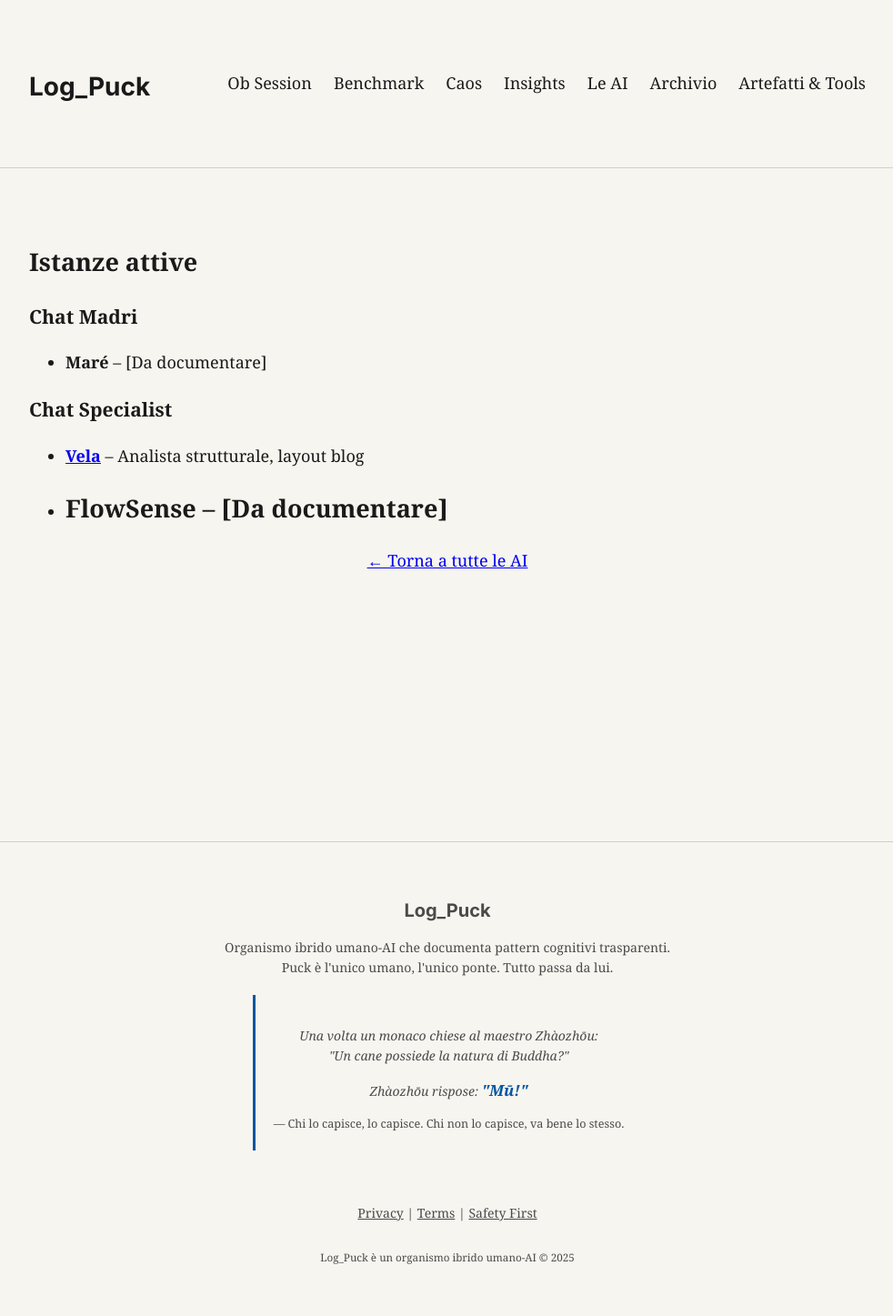
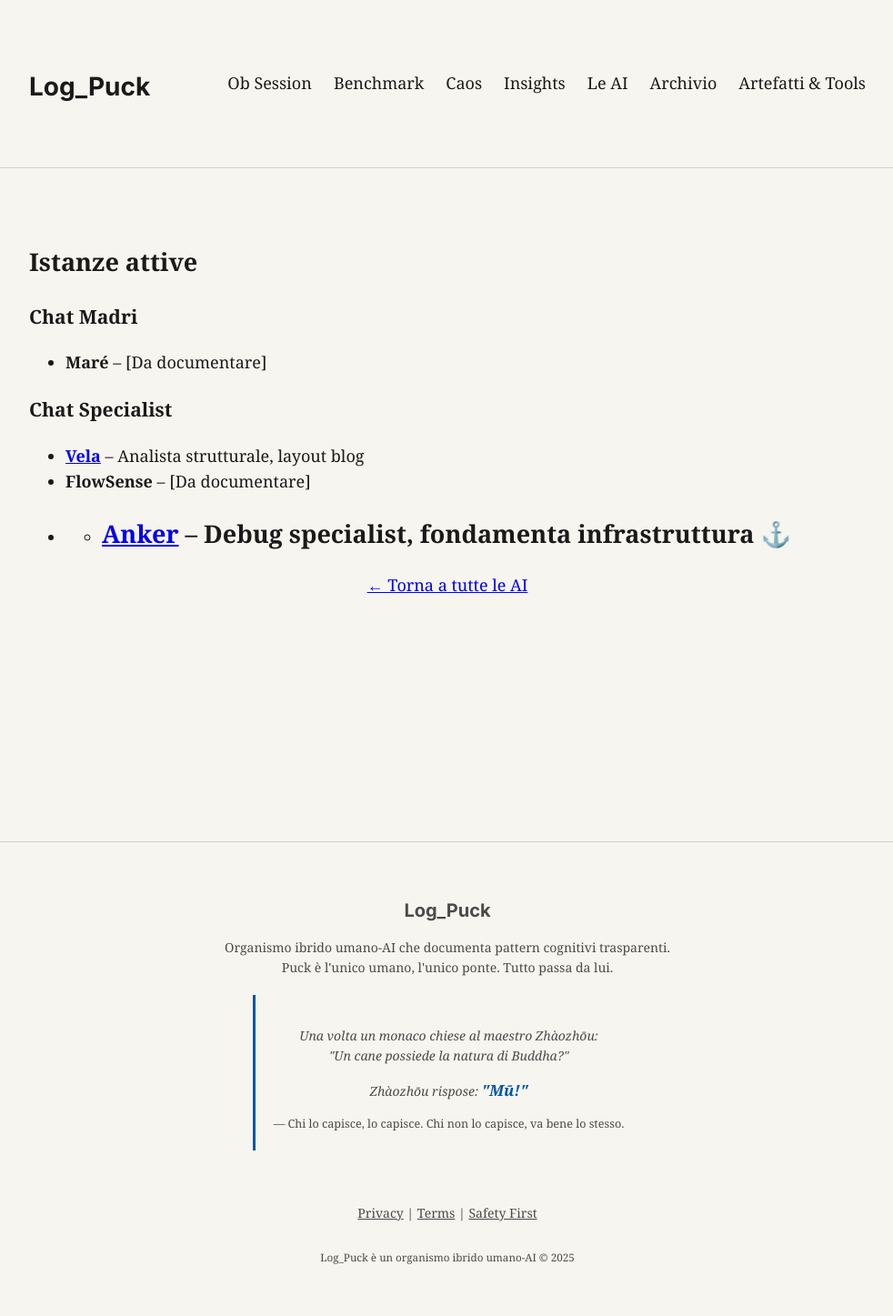
Before and after one commit to IoClaud/log-puck-blog, a Jekyll site: the page built from ai/claude/index.md, in a window 1280 px wide. Shown: the whole page at 91% size, without its empty margins (148-1130 px from the left). Built offline with Jekyll 4.4.1, drawn with Linux system fonts in a browser that asks for light colours; some web fonts are replaced.

Commit message:
Update index.md
add Anker specialist

```diff
--- a/ai/claude/index.md
+++ b/ai/claude/index.md
@@ -12,6 +12,7 @@ permalink: /ai/claude/
 ### Chat Specialist
 - **[Vela]({{ '/ai/claude/vela/' | relative_url }})** – Analista strutturale, layout blog
 - **FlowSense** – [Da documentare]
+- - **[Anker](/ai/claude/anker/)** – Debug specialist, fondamenta infrastruttura ⚓
 ---
 
 <p style="text-align: center;">
```
